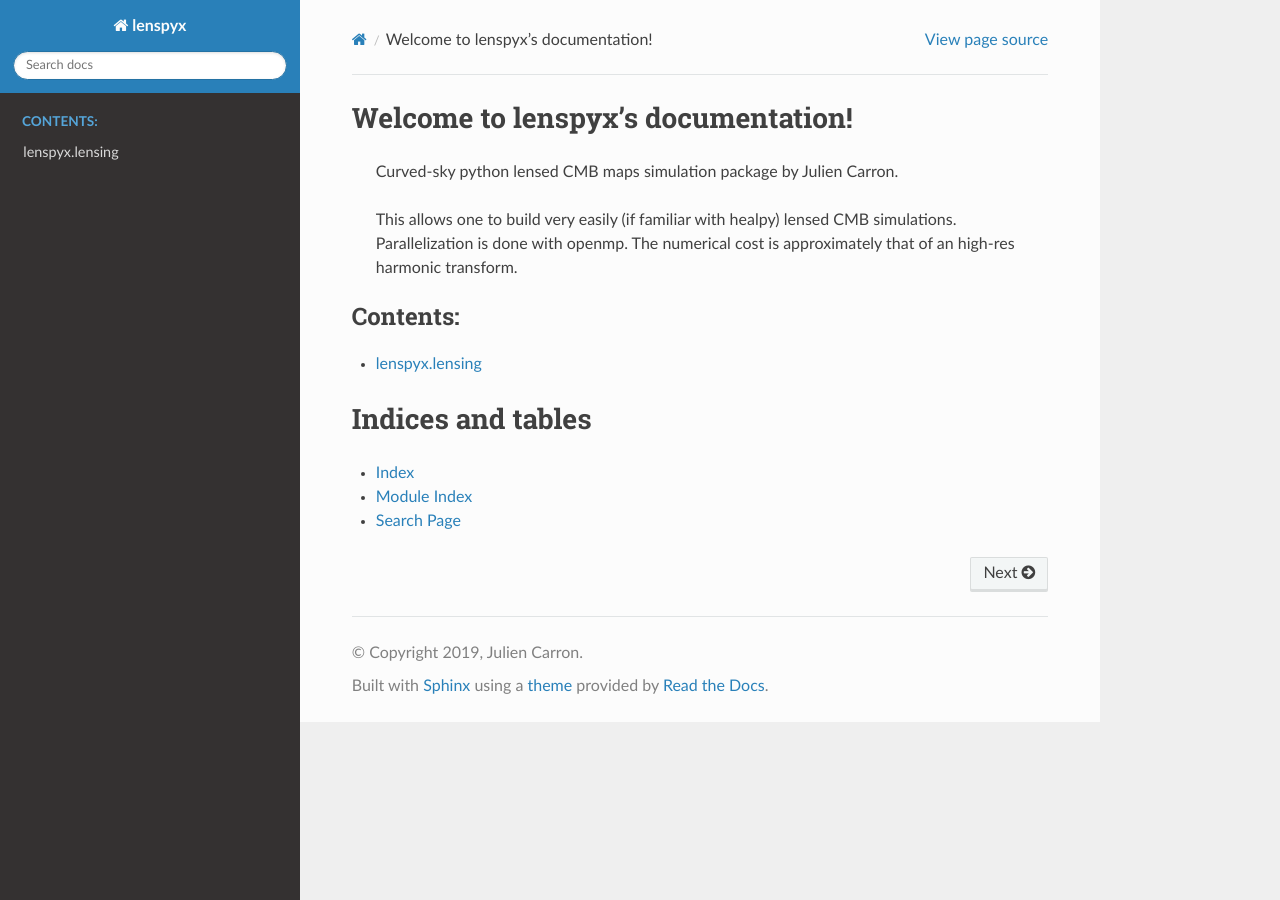
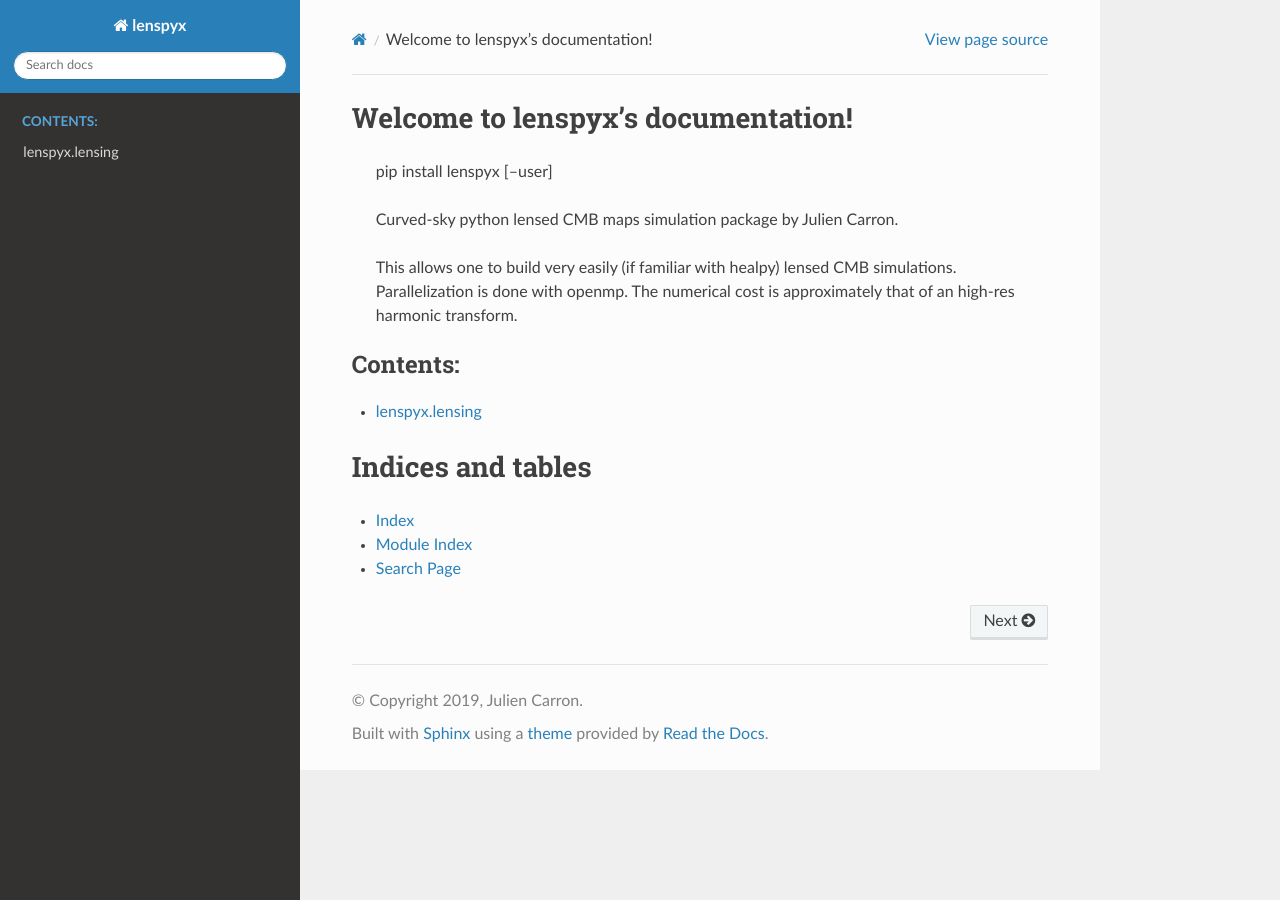
Before and after one commit to carronj/lenspyx, a Sphinx documentation site: the page built from docs/index.rst, in a window 1280 px wide. Built offline with Sphinx 7.4.7 and the Read the Docs theme 2.0.0, drawn with Linux system fonts in a browser that asks for light colours.

Commit message:
doc [ci skip]

```diff
--- a/docs/index.rst
+++ b/docs/index.rst
@@ -5,6 +5,8 @@
 
 Welcome to lenspyx's documentation!
 ===================================
+
+   pip install lenspyx [--user]
 
    Curved-sky python lensed CMB maps simulation package by Julien Carron.
 
```
